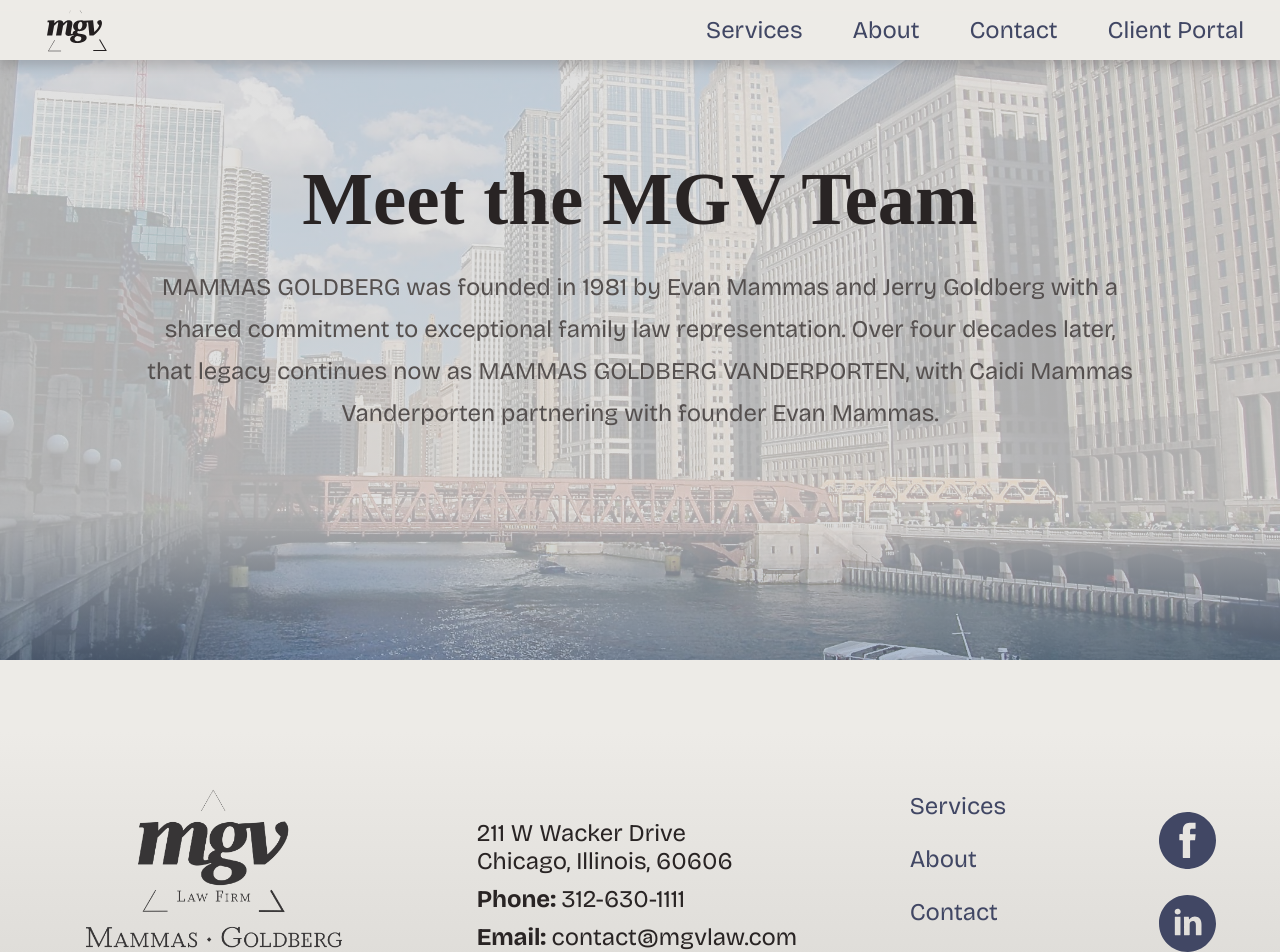
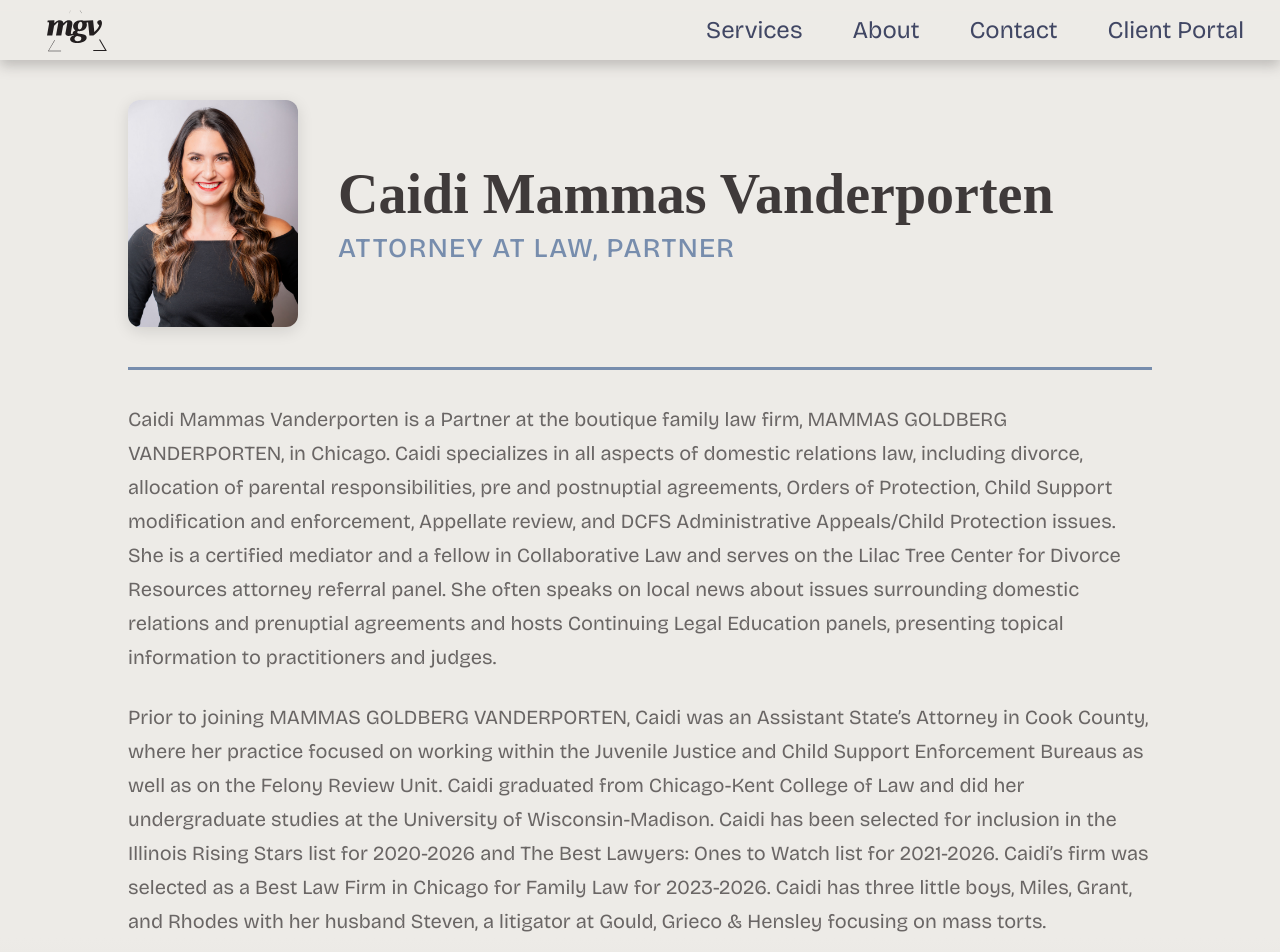
Before and after one commit to bobsport33/mgv, a Next.js app: page /about/caidi-mammas-vanderporten in a window 1280 px wide. Shown: the top 952 px of the page. Built offline with nearby package versions, Linux system fonts and the light colour scheme.

Commit message:
bio layout and styles, add memorium section to about page

```diff
--- a/src/modules/AttorneyBio/Index.tsx
+++ b/src/modules/AttorneyBio/Index.tsx
@@ -1,4 +1,3 @@
-import Image from "next/image";
 import styled from "@emotion/styled";
 import { ReactNode } from "react";
 
@@ -9,24 +8,87 @@
 	children: ReactNode;
 }
 
-const AttorneyBioWrapper = styled.section``;
+const AttorneyBioWrapper = styled.section`
+	display: flex;
+	flex-direction: column;
+	max-width: 80%;
+	margin: 0 auto;
+
+	.attorneyBio {
+		&__profile {
+			display: flex;
+			align-items: center;
+			gap: 40px;
+			padding: 40px 0;
+			border-bottom: 3px solid var(--secondary-500);
+			margin-bottom: 32px;
+		}
+
+		&__imageWrapper {
+			flex-shrink: 0;
+			width: 170px;
+			aspect-ratio: 3 / 4;
+			border-radius: 12px;
+			overflow: hidden;
+			box-shadow: 0 4px 16px rgba(0, 0, 0, 0.12);
+		}
+
+		&__image {
+			width: 100%;
+			height: 100%;
+			object-fit: cover;
+		}
+
+		&__identity {
+			display: flex;
+			flex-direction: column;
+			gap: 6px;
+		}
+
+		&__name {
+			font-size: 3.5rem;
+			font-weight: 700;
+			color: var(--neutral-900);
+			margin: 0;
+		}
+
+		&__title {
+			font-size: 1.7rem;
+			color: var(--secondary-500);
+			font-weight: 500;
+			margin: 0;
+			text-transform: uppercase;
+			letter-spacing: 0.05em;
+		}
+
+		&__content {
+			display: flex;
+			flex-direction: column;
+			gap: 26px;
+			color: var(--neutral-700);
+			line-height: 1.7;
+
+			p {
+				margin: 0;
+				font-size: var(--body-medium);
+			}
+		}
+	}
+`;
 
 const AttorneyBio = ({ name, title, image, children }: AttorneyBioProps) => {
 	return (
 		<AttorneyBioWrapper>
 			<div className="attorneyBio__profile">
 				<div className="attorneyBio__imageWrapper">
-					<Image
+					<img
 						className="attorneyBio__image"
 						src={image}
 						alt={name}
-						fill
 					/>
 				</div>
-
 				<div className="attorneyBio__identity">
 					<h1 className="attorneyBio__name">{name}</h1>
-
 					<p className="attorneyBio__title">{title}</p>
 				</div>
 			</div>
--- /dev/null
+++ b/src/modules/InMemorium/Index.tsx
@@ -0,0 +1,57 @@
+import styled from "@emotion/styled";
+
+const InMemoriamContainer = styled.section`
+	padding: 4rem 2rem;
+	background-color: var(--color-primary, #1a2b4c);
+	color: #fff;
+	text-align: center;
+
+	.in-memoriam__inner {
+		max-width: 800px;
+		margin: 0 auto;
+	}
+
+	.in-memoriam__eyebrow {
+		font-size: 0.875rem;
+		letter-spacing: 0.05em;
+		text-transform: uppercase;
+		color: rgba(255, 255, 255, 0.7);
+		margin-bottom: 0.5rem;
+	}
+
+	h2 {
+		font-size: 2rem;
+		margin-bottom: 0.25rem;
+		color: #fff;
+	}
+
+	.in-memoriam__dates {
+		font-style: italic;
+		color: rgba(255, 255, 255, 0.7);
+		margin-bottom: 1.5rem;
+	}
+
+	p {
+		line-height: 1.7;
+		color: rgba(255, 255, 255, 0.9);
+	}
+`;
+
+interface InMemoriamProps {
+	name: string;
+	dates: string;
+	copy: string;
+}
+
+export default function InMemoriam({ name, dates, copy }: InMemoriamProps) {
+	return (
+		<InMemoriamContainer>
+			<div className="in-memoriam__inner">
+				<p className="in-memoriam__eyebrow">In Memoriam</p>
+				<h2>{name}</h2>
+				<p className="in-memoriam__dates">{dates}</p>
+				<p>{copy}</p>
+			</div>
+		</InMemoriamContainer>
+	);
+}
--- a/src/modules/Team/Index.tsx
+++ b/src/modules/Team/Index.tsx
@@ -22,7 +22,6 @@
 		&__members {
 			display: flex;
 			flex-direction: row;
-
 			gap: 60px;
 			margin: 0 36px;
 		}
--- a/src/pages/about/caidi-mammas-vanderporten.tsx
+++ b/src/pages/about/caidi-mammas-vanderporten.tsx
@@ -1,6 +1,6 @@
 import styled from "@emotion/styled";
 
-import TeamHero from "@/modules/Team/TeamHero";
+import AttorneyBio from "@/modules/AttorneyBio/Index";
 import Head from "next/head";
 
 const AboutContainer = styled.section`
@@ -27,8 +27,46 @@
 				<link rel="icon" href="/favicon.ico" />
 			</Head>
 			<AboutContainer>
-				<TeamHero />
-				<div className="about__content"></div>
+				<AttorneyBio
+					name="Caidi Mammas Vanderporten"
+					title="Attorney at Law, Partner"
+					image="/images/team/caidi-mammas-vanderporten.jpg"
+				>
+					<p className="attorneyBio__paragraph">
+						Caidi Mammas Vanderporten is a Partner at the boutique
+						family law firm, MAMMAS GOLDBERG VANDERPORTEN, in
+						Chicago. Caidi specializes in all aspects of domestic
+						relations law, including divorce, allocation of parental
+						responsibilities, pre and postnuptial agreements, Orders
+						of Protection, Child Support modification and
+						enforcement, Appellate review, and DCFS Administrative
+						Appeals/Child Protection issues. She is a certified
+						mediator and a fellow in Collaborative Law and serves on
+						the Lilac Tree Center for Divorce Resources attorney
+						referral panel. She often speaks on local news about
+						issues surrounding domestic relations and prenuptial
+						agreements and hosts Continuing Legal Education panels,
+						presenting topical information to practitioners and
+						judges.
+					</p>
+
+					<p className="attorneyBio__paragraph">
+						Prior to joining MAMMAS GOLDBERG VANDERPORTEN, Caidi was
+						an Assistant State’s Attorney in Cook County, where her
+						practice focused on working within the Juvenile Justice
+						and Child Support Enforcement Bureaus as well as on the
+						Felony Review Unit. Caidi graduated from Chicago-Kent
+						College of Law and did her undergraduate studies at the
+						University of Wisconsin-Madison. Caidi has been selected
+						for inclusion in the Illinois Rising Stars list for
+						2020-2026 and The Best Lawyers: Ones to Watch list for
+						2021-2026. Caidi’s firm was selected as a Best Law Firm
+						in Chicago for Family Law for 2023-2026. Caidi has three
+						little boys, Miles, Grant, and Rhodes with her husband
+						Steven, a litigator at Gould, Grieco & Hensley focusing
+						on mass torts.
+					</p>
+				</AttorneyBio>
 			</AboutContainer>
 		</>
 	);
--- a/src/pages/about/evan-mammas.tsx
+++ b/src/pages/about/evan-mammas.tsx
@@ -1,6 +1,5 @@
 import styled from "@emotion/styled";
 
-import TeamHero from "@/modules/Team/TeamHero";
 import Head from "next/head";
 import AttorneyBio from "@/modules/AttorneyBio/Index";
 
@@ -28,8 +27,6 @@
 				<link rel="icon" href="/favicon.ico" />
 			</Head>
 			<AboutContainer>
-				<TeamHero />
-
 				<AttorneyBio
 					name="Evan James Mammas"
 					title="Attorney at Law, Founding Partner"
--- a/src/types/types.ts
+++ b/src/types/types.ts
@@ -5,8 +5,3 @@
 	link: string;
 	reverse?: boolean;
 };
-
-export type ServiceGroup = {
-	title: string;
-	services: string[];
-};
```
Also changed, not shown: src/pages/about.tsx (+7 -5 lines), src/pages/about/hailey-vucsko.tsx (+46 -2 lines), src/pages/services.tsx (+0 -49 lines).
